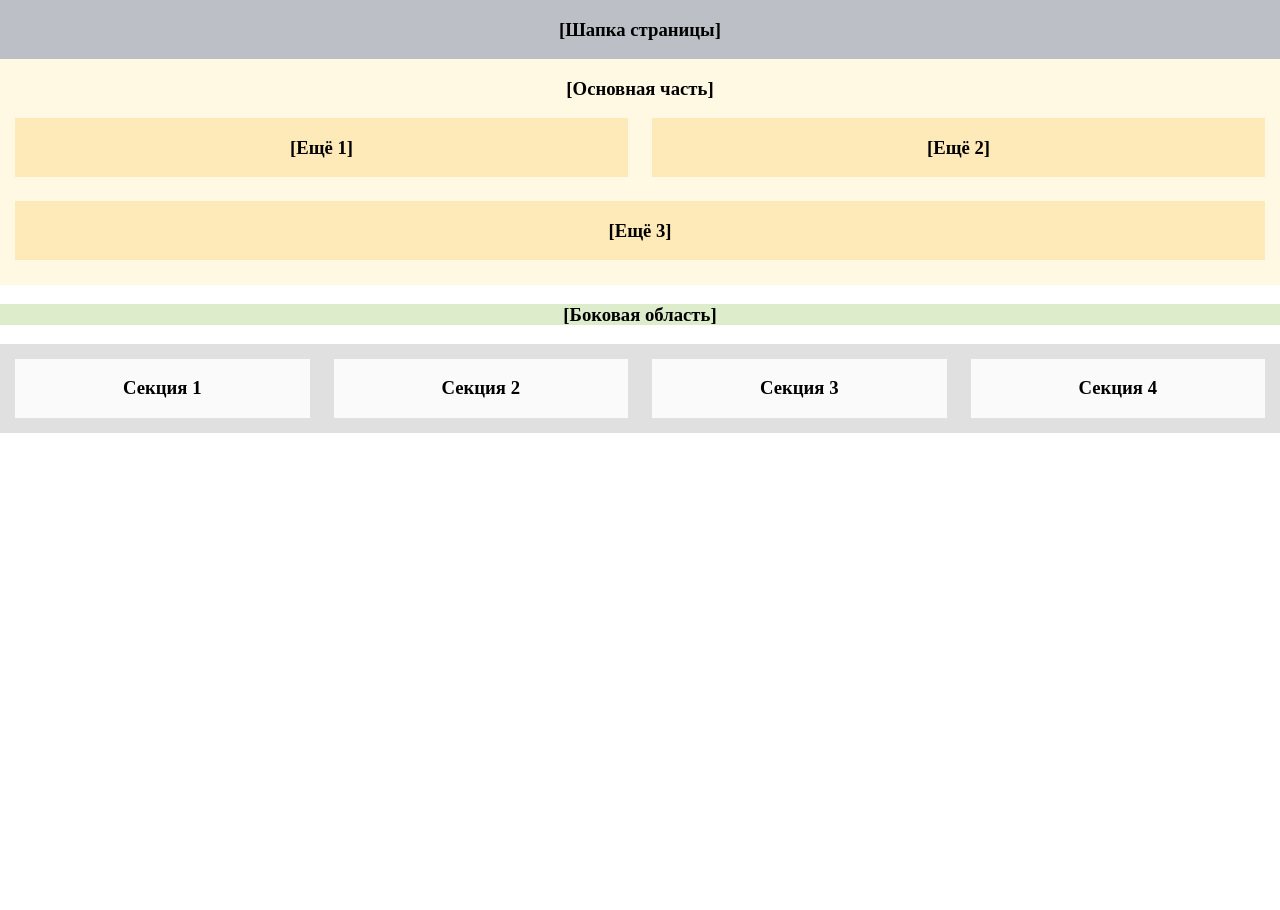
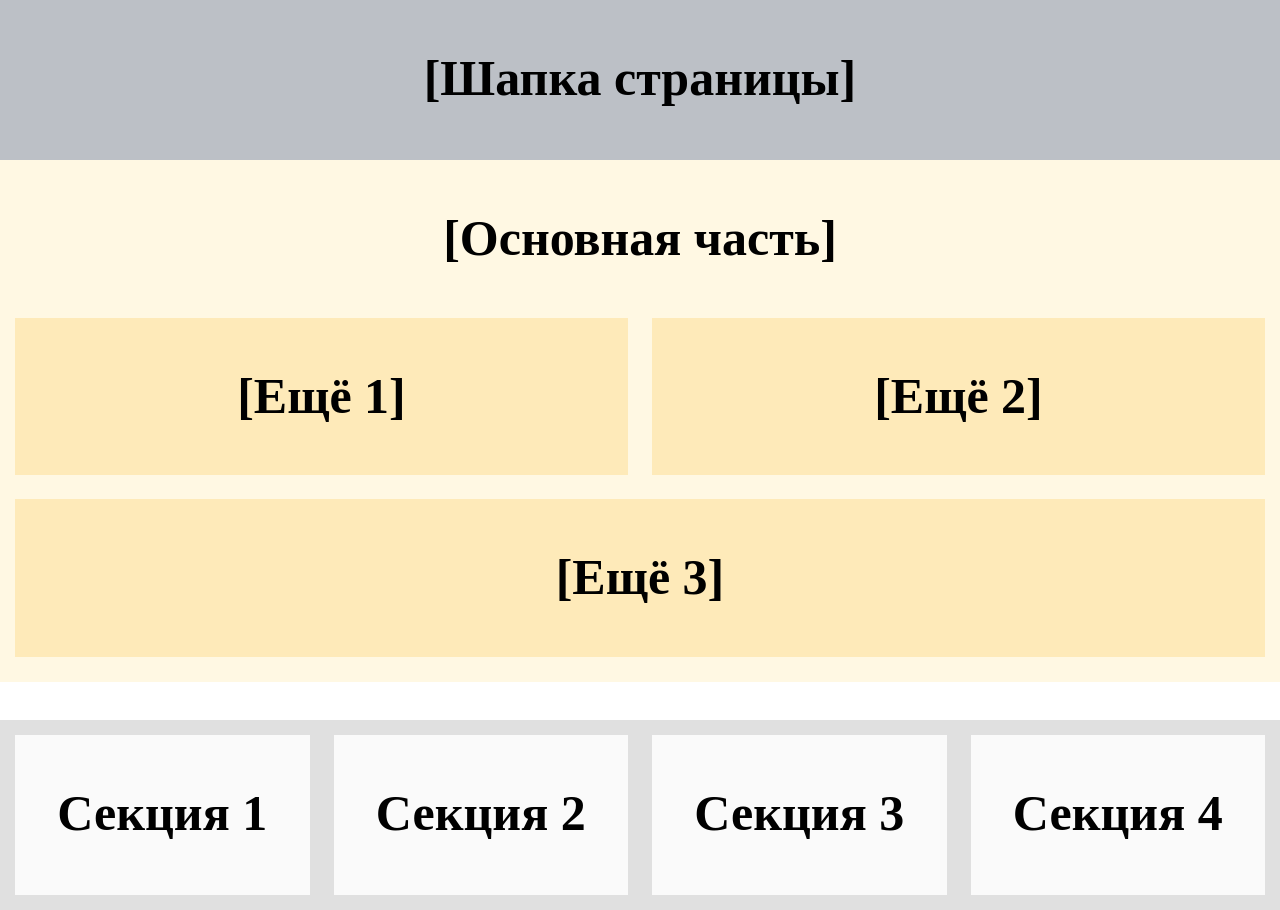
Before and after one commit to Hellunar/week7hw1, a plain HTML site: page pt2/index.html in a window 1280 px wide. Before the commit the page ends 800 px from the top, so only its background shows below. Drawn offline with nearby package versions, Linux system fonts and the light colour scheme.

Commit message:
add adaptive style

```diff
--- a/pt2/index.html
+++ b/pt2/index.html
@@ -4,7 +4,7 @@
 <head>
     <meta charset="UTF-8">
     <meta name="viewport" content="width=device-width, initial-scale=1.0">
-    <title>Document</title>
+    <title>adaptive</title>
     <link rel="stylesheet" href="./styles/style.css" />
     <link rel="stylesheet" href="https://cdnjs.cloudflare.com/ajax/libs/normalize/8.0.0/normalize.min.css" />
 </head>
@@ -12,39 +12,39 @@
 <body>
     <div class="container">
         <header class="header">
-            <h3>[Шапка страницы]</h3>
+            <p>[Шапка страницы] </p>
         </header>
         <main>
             <section class="orange">
-                <h3>[Основная часть]</h3>
+                <p>[Основная часть]</p>
                 <div class="yellow">
                     <div class="green">
-                        <h3>[Ещё 1]</h3>
+                        <p>[Ещё 1]</p>
                     </div>
                     <div class="blue">
-                        <h3>[Ещё 2]</h3>
+                        <p>[Ещё 2]</p>
                     </div>
                     <div class="indigo">
-                        <h3>[Ещё 3]</h3>
+                        <p>[Ещё 3]</p>
                     </div>
                 </div>
             </section>
             <aside class="aside">
-                <h3>[Боковая область]</h3>
+                <p>[Боковая область]</p>
             </aside>
         </main>
         <footer class="footer">
             <div class="violet_1">
-                <h3>Секция 1</h3>
+                <p>Секция 1</p>
             </div>
             <div class="violet_2">
-                <h3>Секция 2</h3>
+                <p>Секция 2</p>
             </div>
             <div class="violet_3">
-                <h3>Секция 3</h3>
+                <p>Секция 3</p>
             </div>
             <div class="violet_4">
-                <h3>Секция 4</h3>
+                <p>Секция 4</p>
             </div>
         </footer>
     </div>
--- a/pt2/styles/style.css
+++ b/pt2/styles/style.css
@@ -59,6 +59,46 @@ footer {
   background-color: #fafafa;
   grid-column: 4;
 }
-h3 {
+p {
   text-align: center;
+  font-weight: bolder;
 }
+
+@media (min-width: 1000px) {
+  p {
+    font-size: 50px;
+  }
+  .container {
+    height: 100vh;
+  }
+  main {
+    height: 70vh;
+  }
+}
+
+@media (max-width: 700px) {
+  p {
+    font-size: 20px;
+  }
+  main {
+    height: 60vh;
+  }
+}
+
+@media (min-width: 700px) and (max-width: 1000px) {
+  p {
+    font-size: 40px;
+  }
+  .container {
+    height: 100vh;
+  }
+  main {
+    height: 60vh;
+  }
+}
+footer {
+  height: 20vh;
+}
+header {
+  height: 20vh;
+}
```
Also changed, not shown: pt1/index.html (+2 -1 lines).
